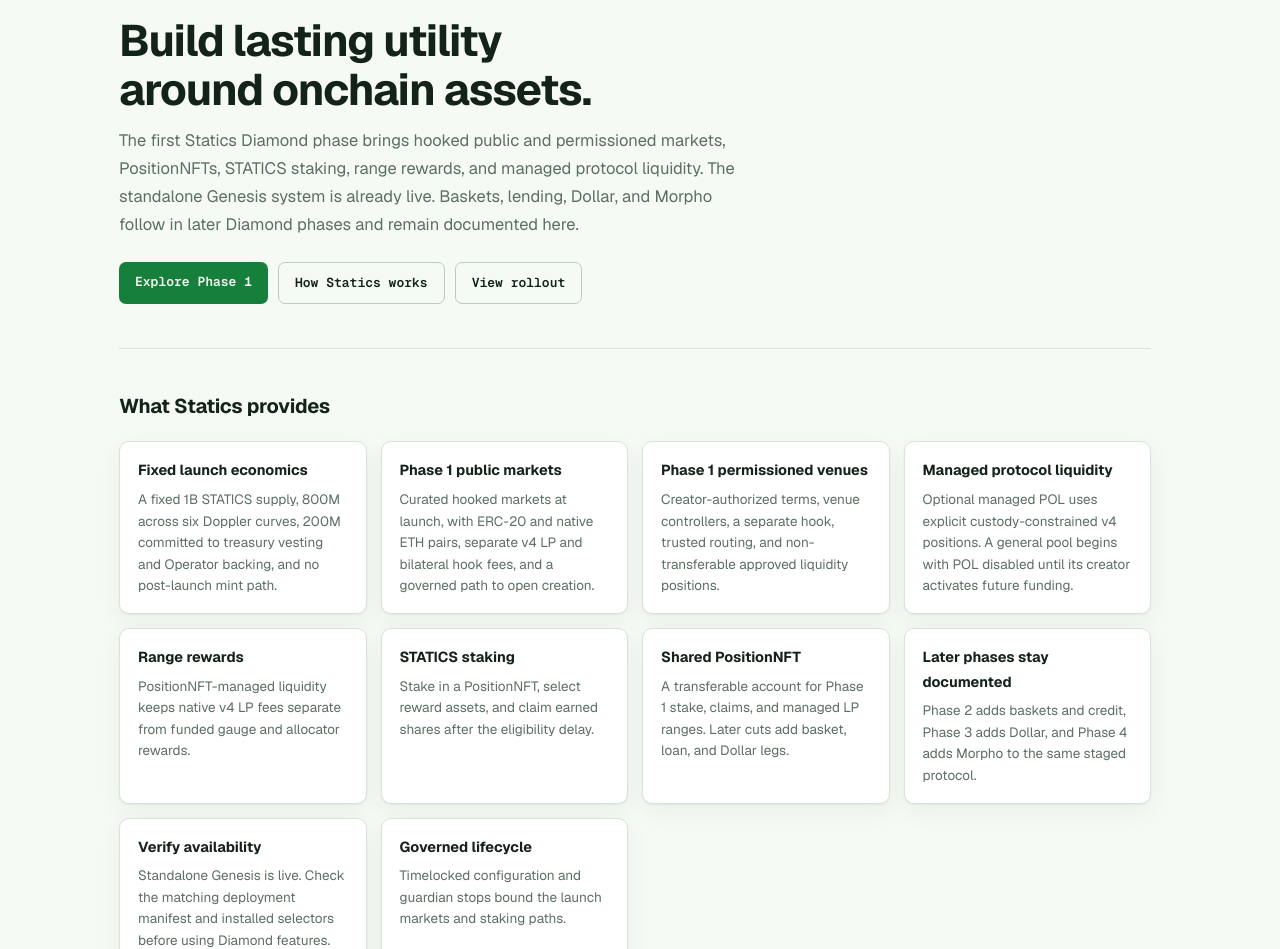
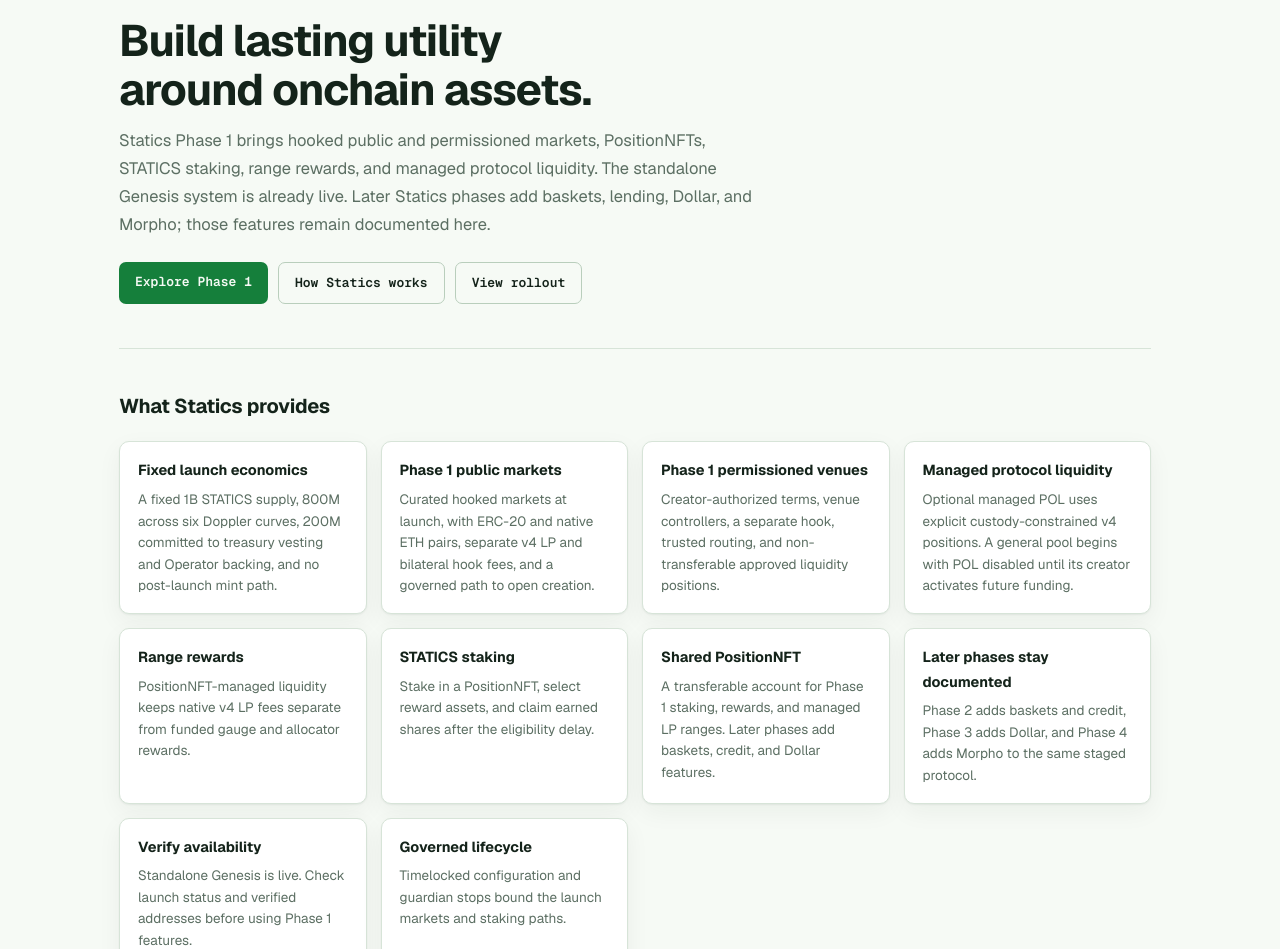
Before and after one commit to EqualFiLabs/statics-docs, a Next.js app: page / in a window 1280 px wide. Shown: the part 143-1092 px from the top of the page. Built offline with nearby package versions, Linux system fonts and the light colour scheme; no server answers.

Commit message:
docs: use plain language for launch phases

```diff
--- a/app/page.tsx
+++ b/app/page.tsx
@@ -41,7 +41,7 @@
   },
   {
     title: "Shared PositionNFT",
-    body: "A transferable account for Phase 1 stake, claims, and managed LP ranges. Later cuts add basket, loan, and Dollar legs.",
+    body: "A transferable account for Phase 1 staking, rewards, and managed LP ranges. Later phases add baskets, credit, and Dollar features.",
     href: "/docs/core/position-nft",
   },
   {
@@ -51,7 +51,7 @@
   },
   {
     title: "Verify availability",
-    body: "Standalone Genesis is live. Check the matching deployment manifest and installed selectors before using Diamond features.",
+    body: "Standalone Genesis is live. Check launch status and verified addresses before using Phase 1 features.",
     href: "/docs/rollout",
   },
   {
@@ -115,10 +115,9 @@
           </div>
           <h1>Build lasting utility around onchain assets.</h1>
           <p className="lede">
-            The first Statics Diamond phase brings hooked public and permissioned markets, PositionNFTs,
-            STATICS staking, range rewards, and managed protocol liquidity. The standalone Genesis system
-            is already live. Baskets, lending, Dollar, and Morpho follow in later Diamond phases and remain
-            documented here.
+            Statics Phase 1 brings hooked public and permissioned markets, PositionNFTs, STATICS staking,
+            range rewards, and managed protocol liquidity. The standalone Genesis system is already live.
+            Later Statics phases add baskets, lending, Dollar, and Morpho; those features remain documented here.
           </p>
           <div className="landing-actions">
             <Link className="cta" href="/docs/start/phase-one-launch">
```
Also changed, not shown: 28 other files (tests, documents, lock files or other folders).
